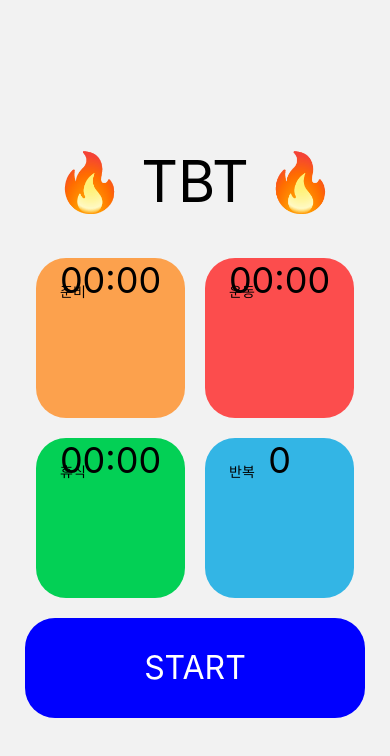
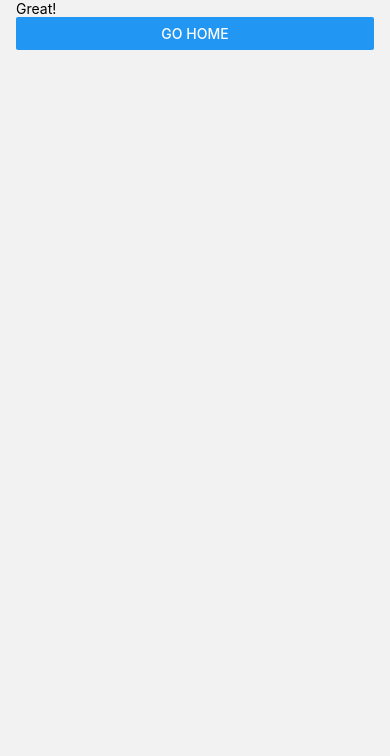
Before and after one commit to dev2820/TBT, a React Native app: screen /Finish in a window 390 px wide. Shown: the top 756 px of the page. Built offline with nearby package versions, Linux system fonts and the light colour scheme.

Commit message:
feature/ 타이머가 끝나면 Finish 페이지로 이동하도록 수정

```diff
--- a/App.js
+++ b/App.js
@@ -5,6 +5,7 @@ import { createNativeStackNavigator } from "@react-navigation/native-stack";
 import * as SplashScreen from "expo-splash-screen";
 import HomePage from "@screens/HomePage";
 import TimerPage from "@screens/TimerPage";
+import FinishPage from "@screens/FinishPage";
 import { useSetupStore } from "@store/setupStore";
 
 const Stack = createNativeStackNavigator();
@@ -45,6 +46,7 @@ export default () => {
       >
         <Stack.Screen name="Home" component={HomePage} />
         <Stack.Screen name="Timer" component={TimerPage} />
+        <Stack.Screen name="Finish" component={FinishPage} />
       </Stack.Navigator>
     </NavigationContainer>
   );
--- /dev/null
+++ b/src/screens/FinishPage.js
@@ -0,0 +1,18 @@
+import React from "react";
+import { Text, Button } from "react-native";
+import { Page } from "@components/views";
+
+const TimerPage = ({ navigation }) => {
+  const goHome = () => {
+    navigation.popToTop();
+  };
+
+  return (
+    <Page>
+      <Text>Great!</Text>
+      <Button onPress={goHome} title="go home"></Button>
+    </Page>
+  );
+};
+
+export default TimerPage;
--- a/src/screens/TimerPage.js
+++ b/src/screens/TimerPage.js
@@ -23,7 +23,7 @@ const clearTimer = () => {
 const TimerPage = ({ navigation }) => {
   const goBack = () => {
     clearTimer();
-    navigation.pop();
+    navigation.navigate("Finish");
   };
   useEffect(() => {
     phase.run();
```
